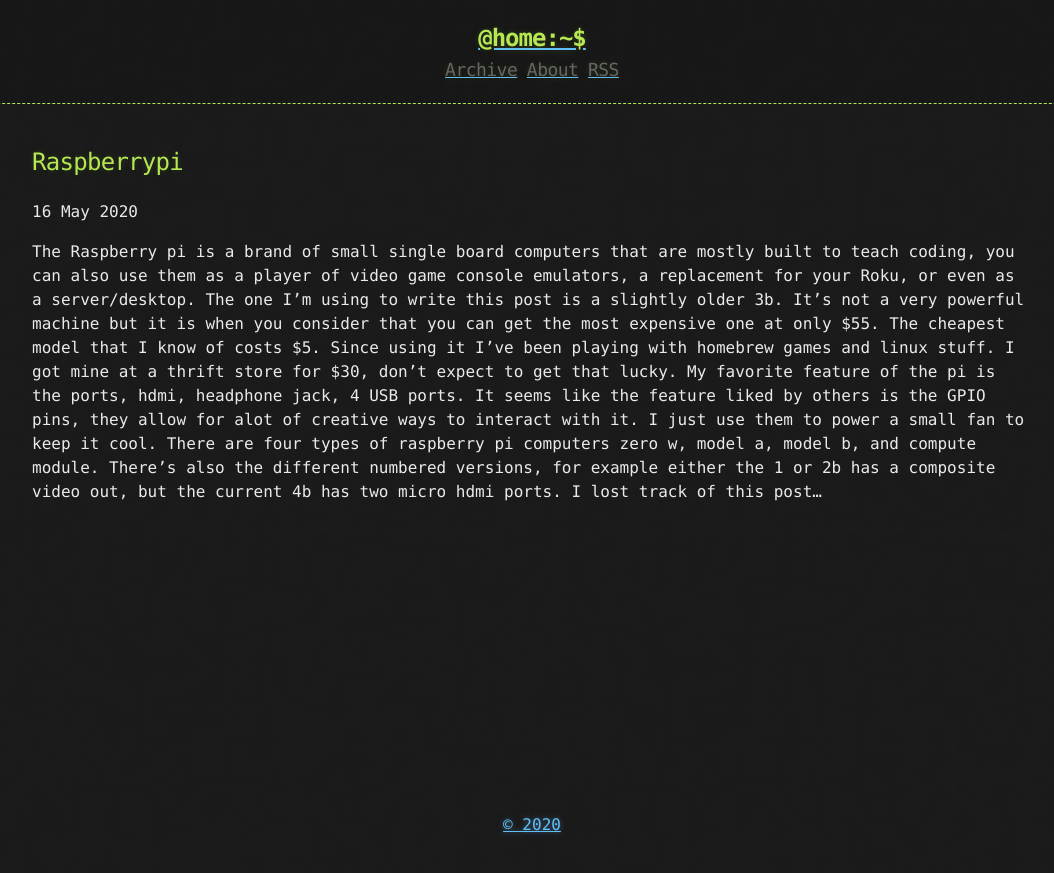
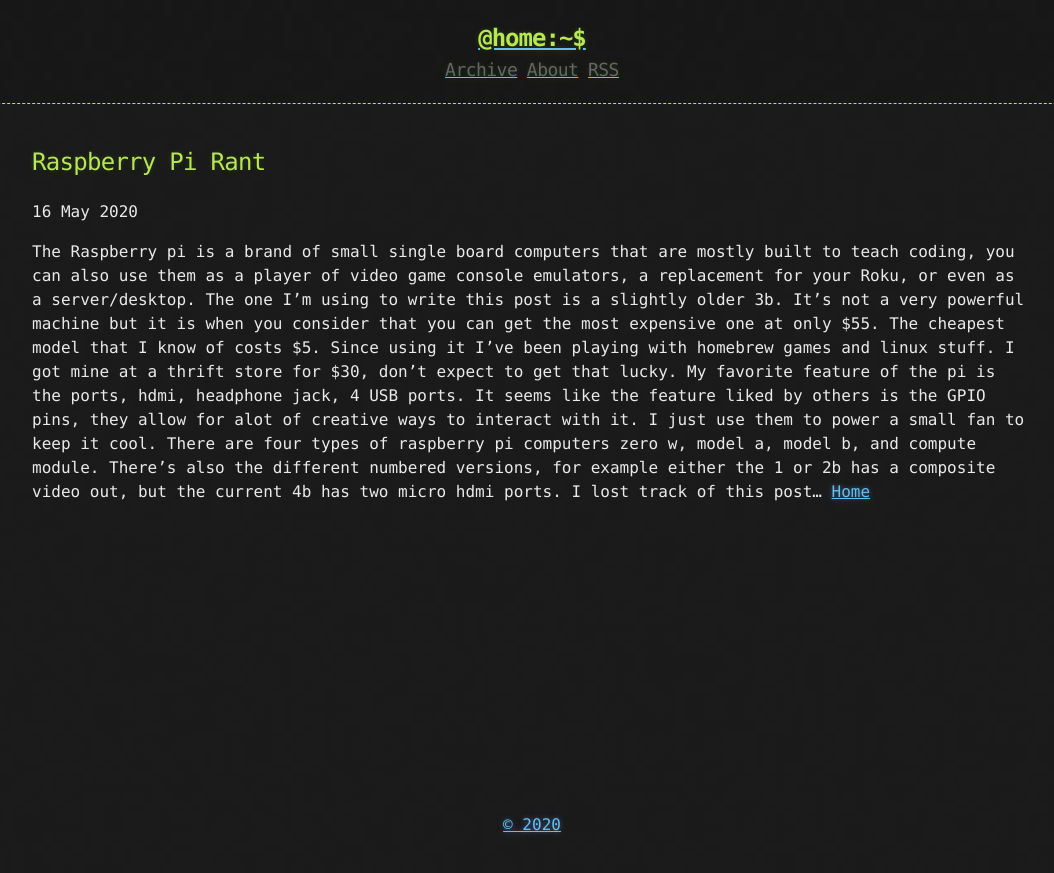
Before and after one commit to windfiresteel/windfiresteel.github.io, a Jekyll site: the page built from _posts/2020-05-16-raspberrypi.md, in a window 1280 px wide. Shown: the top 873 px of the page, without its empty margins (108-1162 px from the left). Built offline with Jekyll 4.4.1, drawn with Linux system fonts in a browser that asks for light colours.

Commit message:
Update 2020-05-16-raspberrypi.md
Tagged

```diff
--- a/_posts/2020-05-16-raspberrypi.md
+++ b/_posts/2020-05-16-raspberrypi.md
@@ -1 +1,8 @@
+---
+layout: post
+tags: hardware tech
+title: Raspberry Pi Rant
+---
+
 The Raspberry pi is a brand of small single board computers that are mostly built to teach coding, you can also use them as a player of video game console emulators, a replacement for your Roku, or even as a server/desktop. The one I'm using to write this post is a slightly older 3b. It's not a very powerful machine but it is when you consider that you can get the most expensive one at only $55. The cheapest model that I know of costs $5. Since using it I've been playing with homebrew games and linux stuff. I got mine at a thrift store for $30, don't expect to get that lucky. My favorite feature of the pi is the ports, hdmi, headphone jack, 4 USB ports. It seems like the feature liked by others is the GPIO pins, they allow for alot of creative ways to interact with it. I just use them to power a small fan to keep it cool. There are four types of raspberry pi computers zero w, model a, model b, and compute module. There's also the different numbered versions, for example either the 1 or 2b has a composite video out, but the current 4b has two micro hdmi ports. I lost track of this post...
+[Home](https://windfiresteel.github.io/)
```
